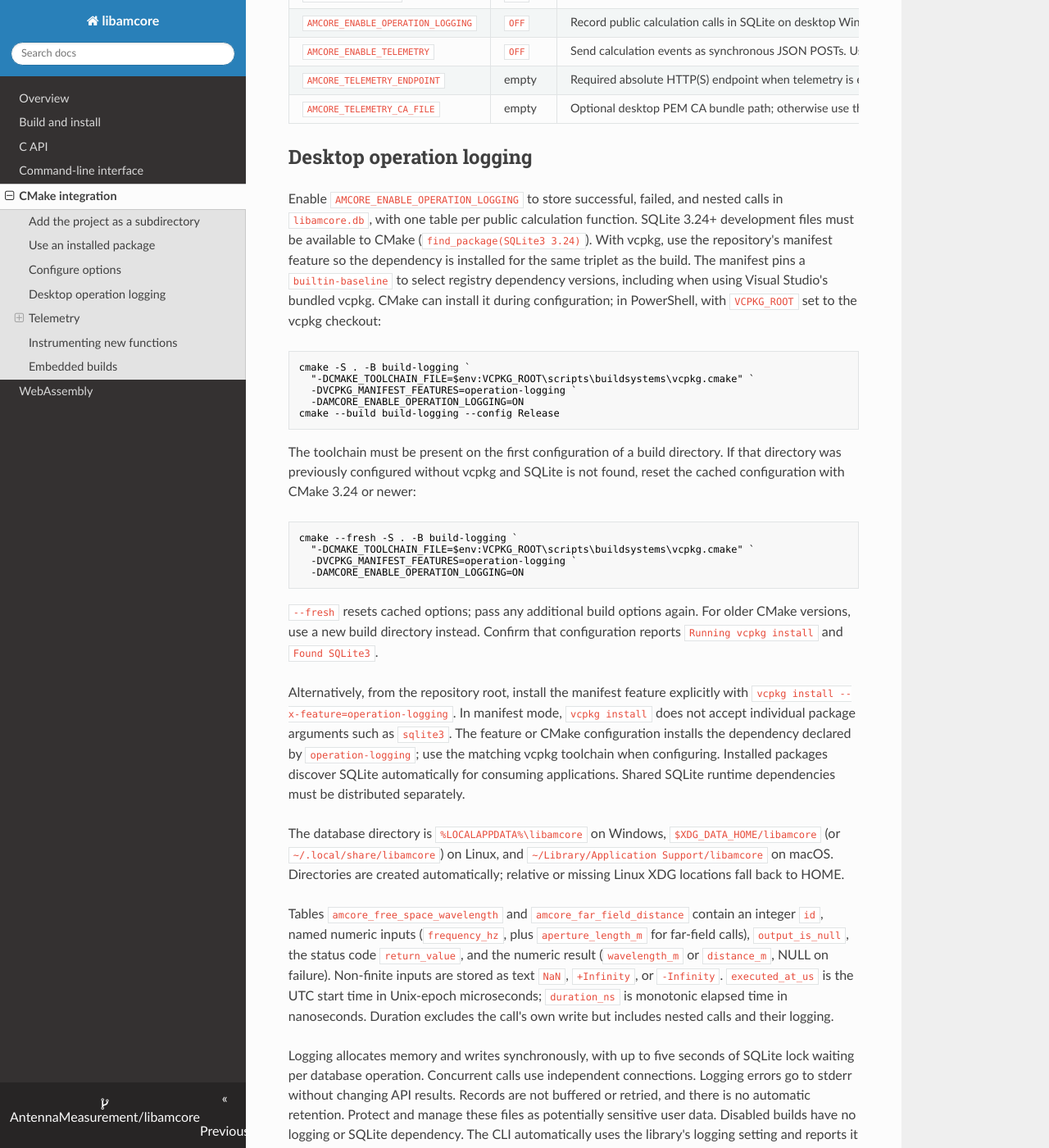
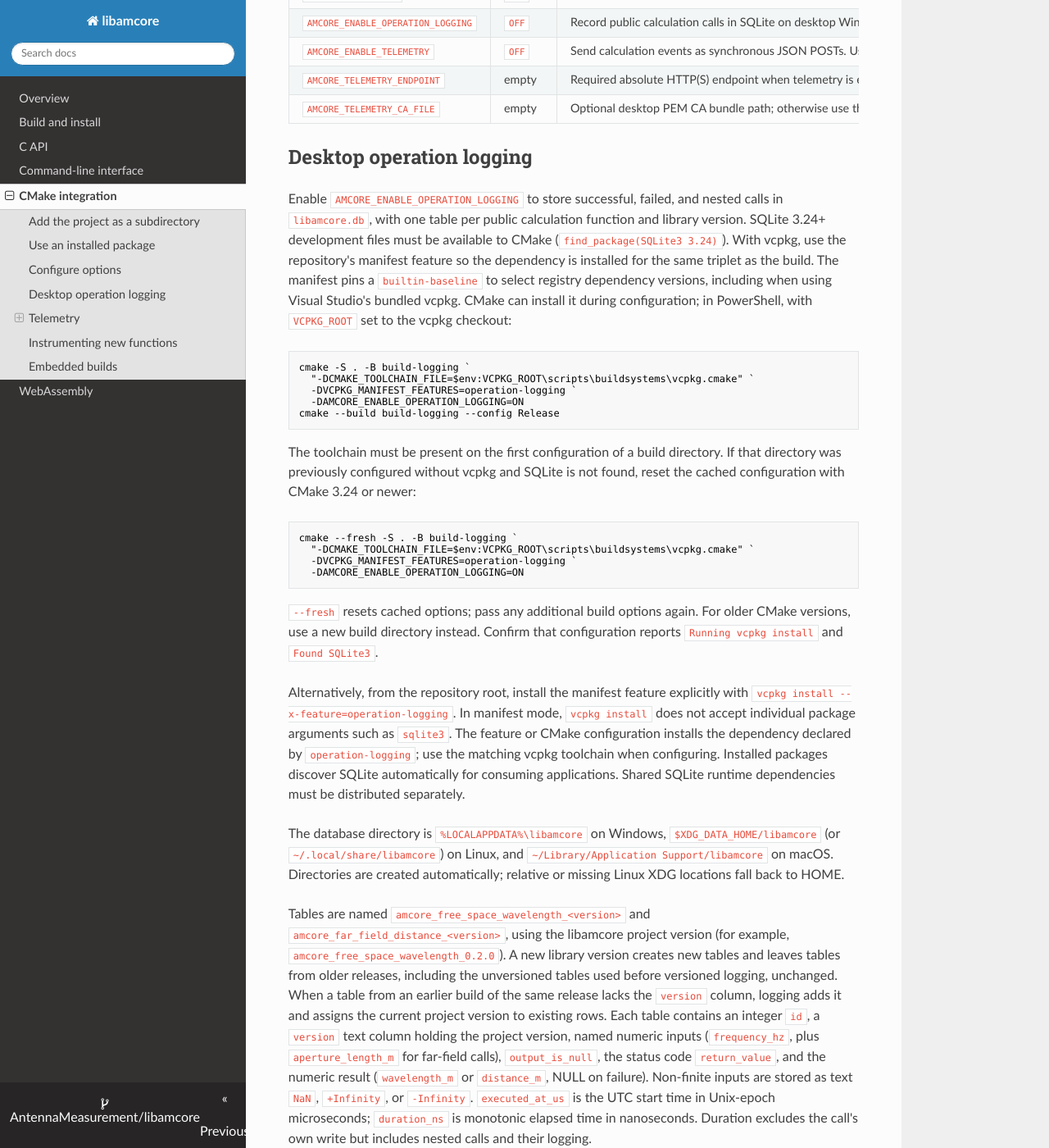
Before and after one commit to AntennaMeasurement/libamcore, an MkDocs documentation site: the page built from docs/public/cmake-integration.md, in a window 1280 px wide and 1400 px high, scrolled down 883 px. Shown: the whole window at 82% size. Built offline with MkDocs 1.6.1, drawn with Linux system fonts in a browser that asks for light colours; nearby versions of some CDN libraries.

Commit message:
feat: add versioning support to operation logging and telemetry features

````diff
--- a/docs/public/cmake-integration.md
+++ b/docs/public/cmake-integration.md
@@ -43,7 +43,8 @@ target_link_libraries(my_app PRIVATE amcore::amcore)
 ## Desktop operation logging
 
 Enable `AMCORE_ENABLE_OPERATION_LOGGING` to store successful, failed, and nested
-calls in `libamcore.db`, with one table per public calculation function.
+calls in `libamcore.db`, with one table per public calculation function and
+library version.
 SQLite 3.24+ development files must be available to CMake
 (`find_package(SQLite3 3.24)`).
 With vcpkg, use the repository's manifest feature so the dependency is installed
@@ -88,11 +89,19 @@ The database directory is `%LOCALAPPDATA%\libamcore` on Windows,
 `~/Library/Application Support/libamcore` on macOS. Directories are created
 automatically; relative or missing Linux XDG locations fall back to HOME.
 
-Tables `amcore_free_space_wavelength` and `amcore_far_field_distance` contain an
-integer `id`, named numeric inputs (`frequency_hz`, plus `aperture_length_m` for
-far-field calls), `output_is_null`, the status code `return_value`, and the
-numeric result (`wavelength_m` or `distance_m`, NULL on failure). Non-finite
-inputs are stored as text `NaN`, `+Infinity`, or `-Infinity`.
+Tables are named `amcore_free_space_wavelength_<version>` and
+`amcore_far_field_distance_<version>`, using the libamcore project version
+(for example, `amcore_free_space_wavelength_0.2.0`). A new library version
+creates new tables and leaves tables from older releases, including the
+unversioned tables used before versioned logging, unchanged. When a table from
+an earlier build of the same release lacks the `version` column, logging adds
+it and assigns the current project version to existing rows. Each table
+contains an integer `id`, a `version` text column holding the project version,
+named numeric inputs (`frequency_hz`, plus
+`aperture_length_m` for far-field calls), `output_is_null`, the status code
+`return_value`, and the numeric result (`wavelength_m` or `distance_m`, NULL on
+failure). Non-finite inputs are stored as text `NaN`, `+Infinity`, or
+`-Infinity`.
 `executed_at_us` is the UTC start time in Unix-epoch microseconds;
 `duration_ns` is monotonic elapsed time in nanoseconds. Duration excludes the
 call's own write but includes nested calls and their logging.
@@ -150,6 +159,7 @@ nested calls. Example payload:
 
 ```json
 {
+  "version": "0.2.0",
   "function": "amcore_free_space_wavelength",
   "inputs": {"frequency_hz": 1000000000},
   "output_is_null": false,
````
Also changed, not shown: CMakeLists.txt (+7 -0 lines), README.md (+12 -5 lines), docs/public/LLM_CONTEXT.md (+12 -3 lines), 7 other files.
